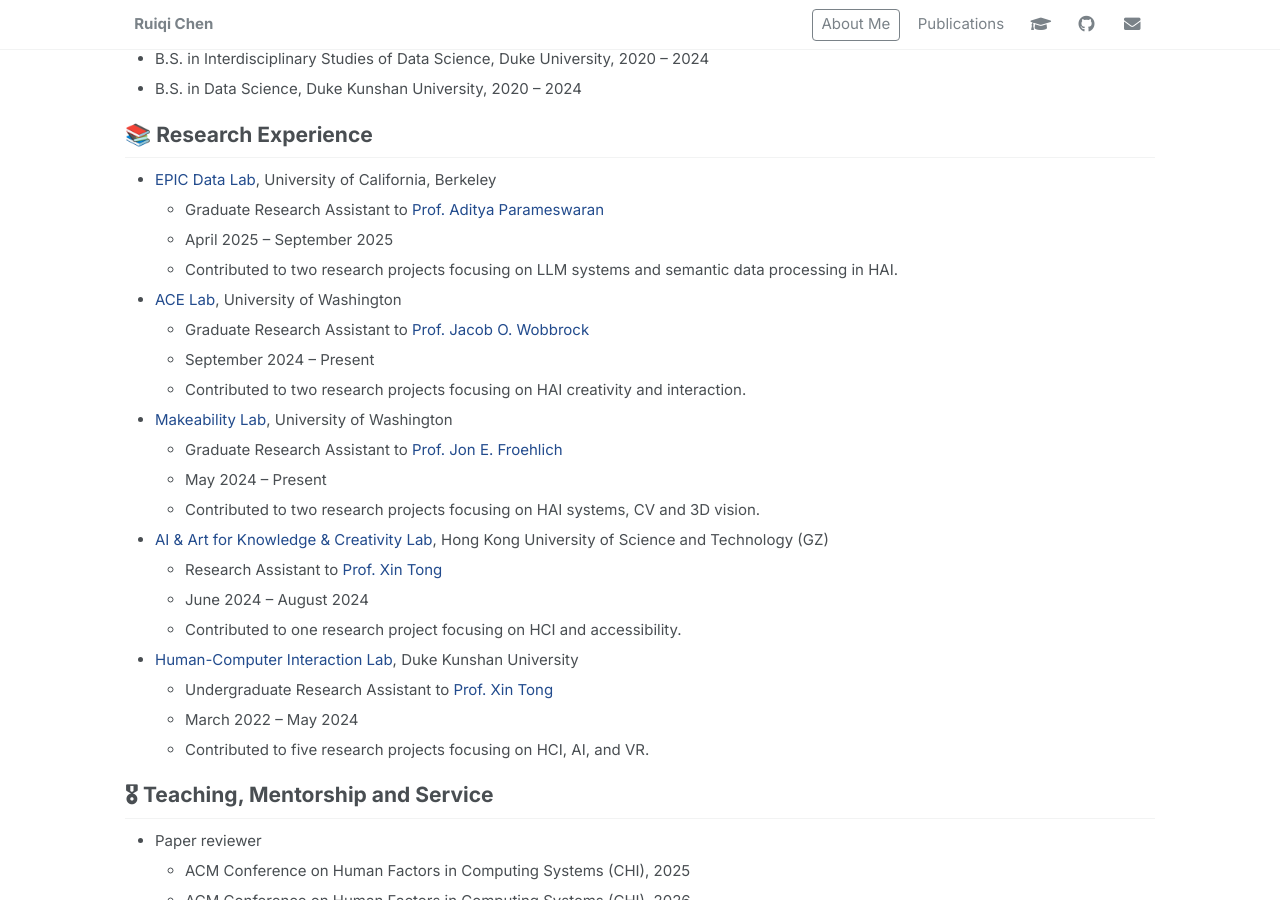
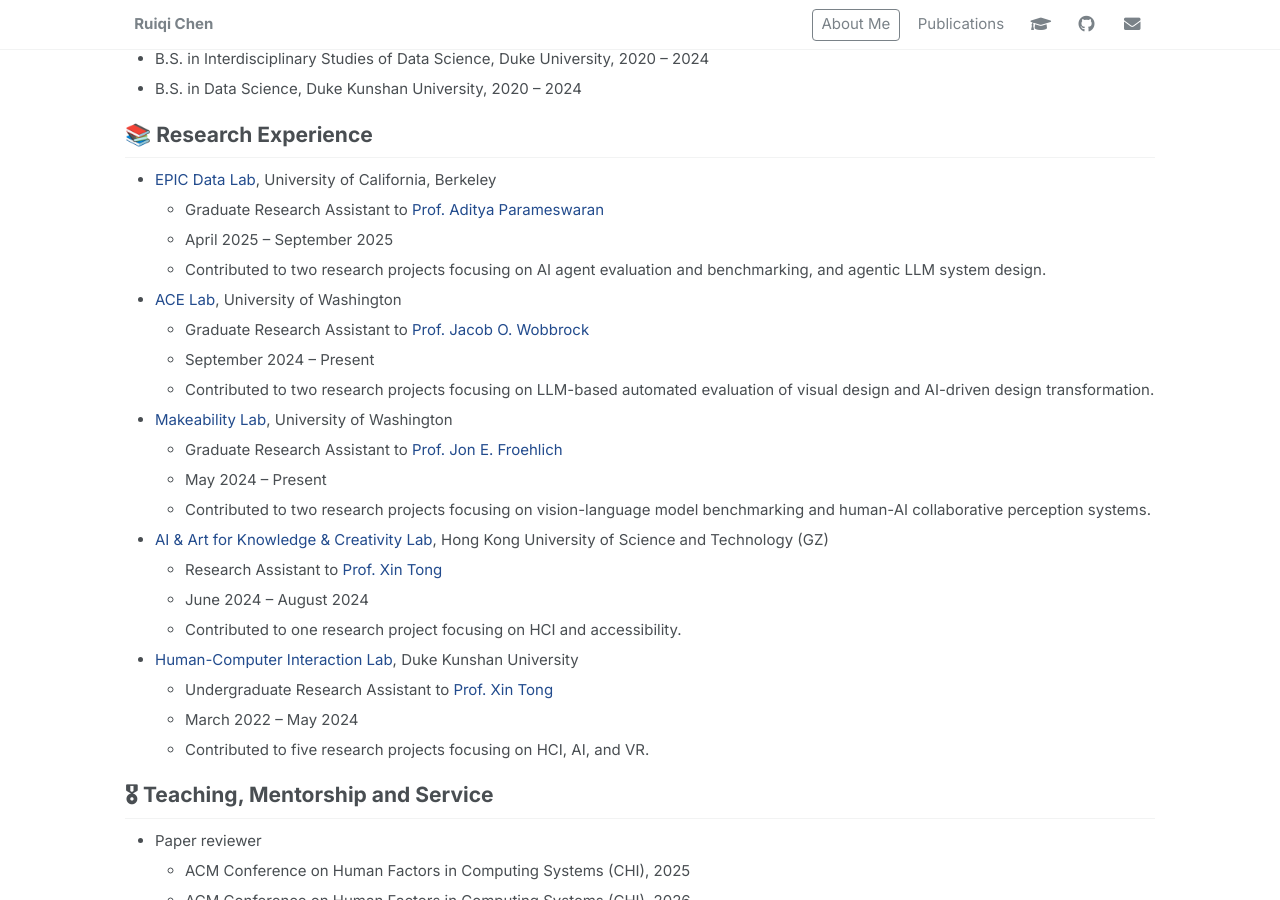
Before and after one commit to Ruiqi-Chen-0216/Ruiqi-Chen-0216.github.io, a Jekyll site: the page built from _pages/about.md, in a window 1280 px wide and 900 px high, scrolled down 350 px. Built offline with Jekyll 4.4.1, drawn with Linux system fonts in a browser that asks for light colours.

Commit message:
Update about.md

```diff
--- a/_pages/about.md
+++ b/_pages/about.md
@@ -23,17 +23,17 @@
 * [EPIC Data Lab](https://epic.berkeley.edu/), University of California, Berkeley
   * Graduate Research Assistant to [Prof. Aditya Parameswaran](https://people.eecs.berkeley.edu/~adityagp/)
   * April 2025 – September 2025
-  * Contributed to two research projects focusing on LLM systems and semantic data processing in HAI.
+  * Contributed to two research projects focusing on AI agent evaluation and benchmarking, and agentic LLM system design.
 
 * [ACE Lab](https://depts.washington.edu/acelab/index.html), University of Washington
   * Graduate Research Assistant to [Prof. Jacob O. Wobbrock](https://faculty.washington.edu/wobbrock/)
   * September 2024 – Present
-  * Contributed to two research projects focusing on HAI creativity and interaction.
+  * Contributed to two research projects focusing on LLM-based automated evaluation of visual design and AI-driven design transformation.
 
 * [Makeability Lab](https://makeabilitylab.cs.washington.edu/), University of Washington
   * Graduate Research Assistant to [Prof. Jon E. Froehlich](https://jonfroehlich.github.io/)
   * May 2024 – Present
-  * Contributed to two research projects focusing on HAI systems, CV and 3D vision.
+  * Contributed to two research projects focusing on vision-language model benchmarking and human-AI collaborative perception systems.
 
 * [AI & Art for Knowledge & Creativity Lab](https://arkxlab.github.io/), Hong Kong University of Science and Technology (GZ)
   * Research Assistant to [Prof. Xin Tong](https://cma.hkust-gz.edu.cn/people/tong-xin/)
```
